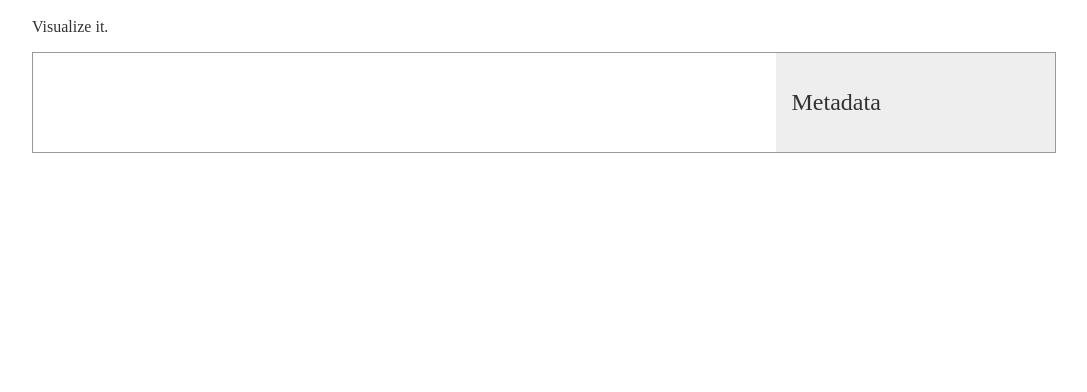
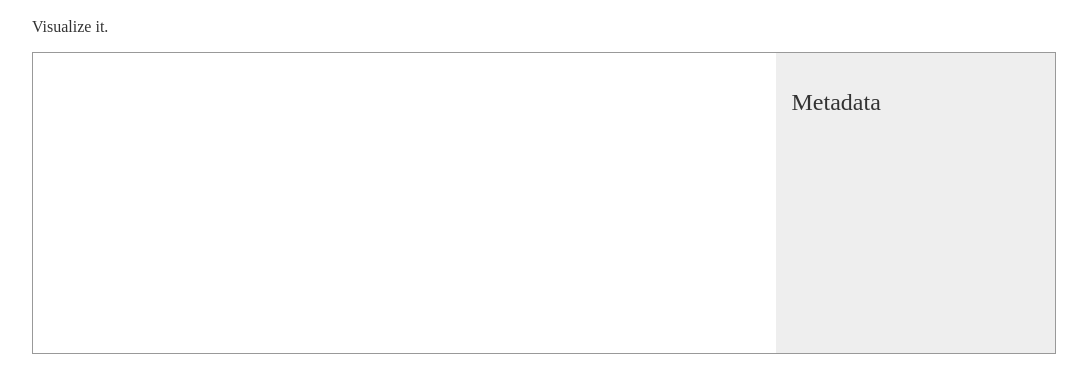
Before and after one commit to wcjohnson11/d3-experiments, a website: page charts/chart-boilerplate.html in a window 1280 px wide. Shown: the part 48-440 px from the top of the page, without its empty margins (96-1183 px from the left). Drawn offline with nearby package versions, Linux system fonts and the light colour scheme.

Commit message:
Add chart initialization

```diff
--- a/charts/chart-boilerplate.html
+++ b/charts/chart-boilerplate.html
@@ -32,6 +32,7 @@
       display: flex;
       flex-direction: row;
       border: 1px solid #999;
+      margin: 1rem 0;
     }
 
     .sidebar {
@@ -91,8 +92,15 @@
     // not scoping this stuff in an IIFE for easier development w browser console.
 
     // code here.
+    var chart;
+
     function init () {
-      console.log( "DOM ready." );
+
+      chart = d3
+        .select( "#chart" )
+        .append( "svg" )
+        .attr( "width", $( "#chart" ).width() )
+        .attr( "height", 300 );
     }
 
     // call init on DOM ready
```
